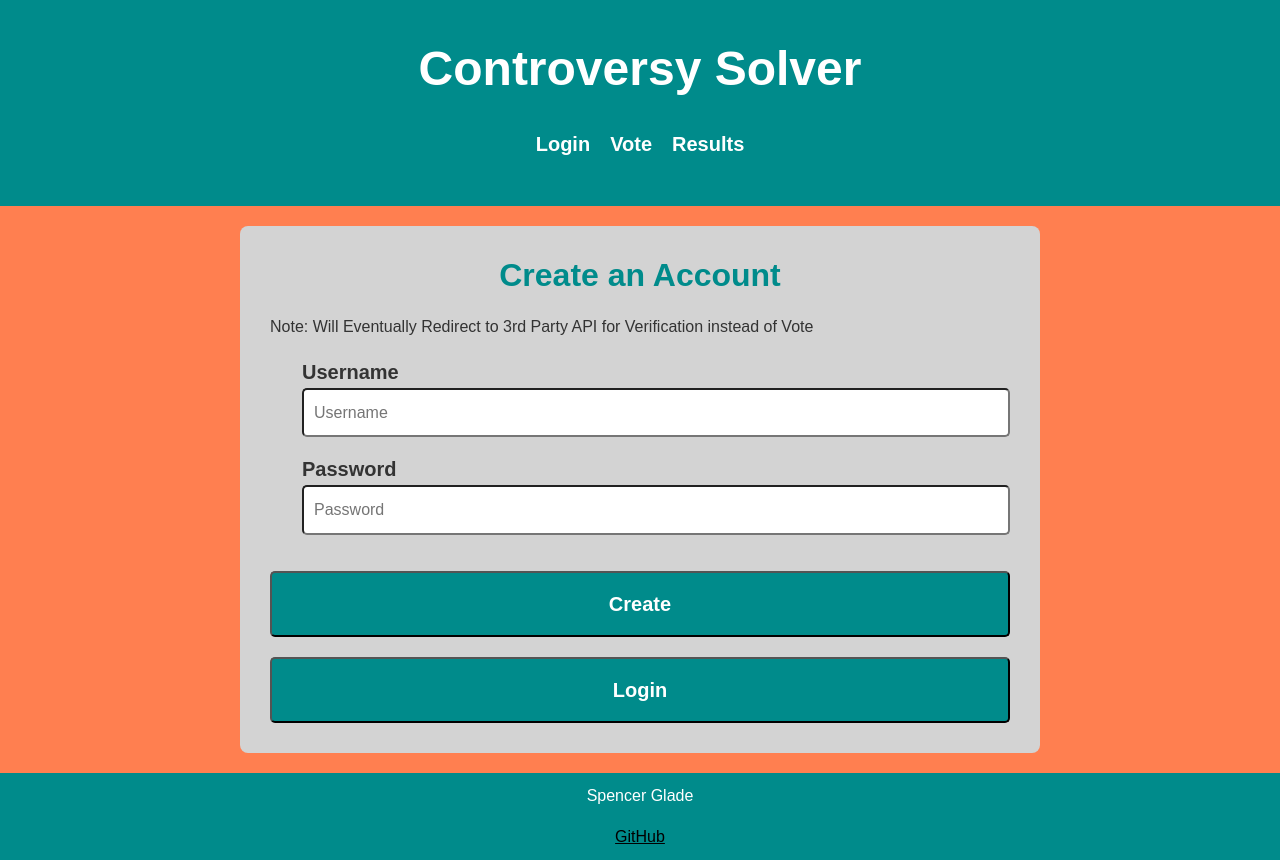
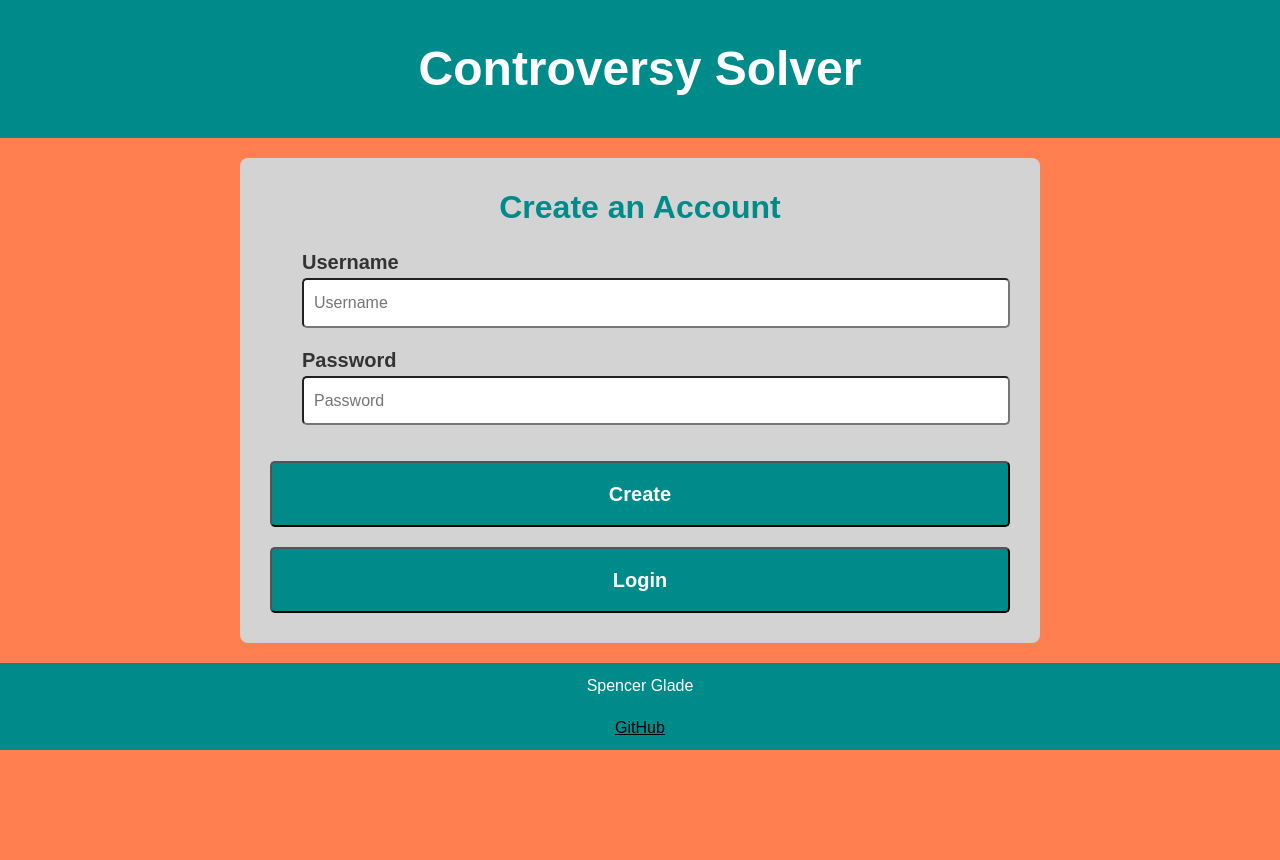
Before and after one commit to SpencerG-BYU/startup, a React (Vite) app: page / in a window 1280 px wide. After the commit the page ends 800 px from the top, so only its background shows below. Built offline with nearby package versions, Linux system fonts and the light colour scheme.

Commit message:
Removed nav and added user in header

```diff
--- a/src/app.jsx
+++ b/src/app.jsx
@@ -14,20 +14,7 @@ export default function App() {
     <div>
         <header>
         <h1>Controversy Solver</h1>
-        <nav>
-            <ul>
-                <li>
-                    <NavLink className='nav-link' to=''>Login</NavLink>
-                </li>
-                <li>
-                    <NavLink className='nav-link' to='vote'>Vote</NavLink>
-                </li>
-                <li>
-                    <NavLink className='nav-link' to='results'>Results</NavLink>
-                </li>
-            </ul>
-        </nav>
-        {user && <p>{user}</p>}
+        {<p>{user}</p>}
         </header>
 
         <Routes>
--- a/src/login/login.jsx
+++ b/src/login/login.jsx
@@ -35,6 +35,8 @@ export function Login({setUser}) {
       });
       const body = await response.json();
       if (response?.status === 200) {
+        setUser(body.username);
+        localStorage.setItem('username', body.username);
         navigate(navigatePath);
       } else {
         alert(body.msg);
@@ -44,7 +46,6 @@ export function Login({setUser}) {
   return (
     <main>
         <h2>Create an Account</h2>
-        <p>Note: Will Eventually Redirect to 3rd Party API for Verification instead of Vote</p>
         <div>
             <ul>
                 <label htmlFor="username">Username</label>
--- a/src/results/results.jsx
+++ b/src/results/results.jsx
@@ -77,7 +77,7 @@ export function Results() {
                     </ul>
                 </div>
             ))}
-            <button onClick={() => navigate('/vote')}>Re-Vote</button>
+            <button onClick={() => navigate('/vote')}>Vote Again</button>
             <button onClick={handleLogout}>Logout</button>
         </main>
     );
```
